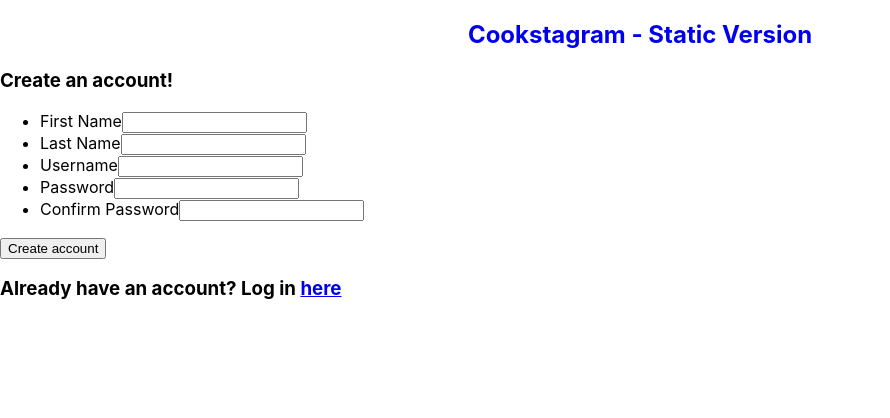
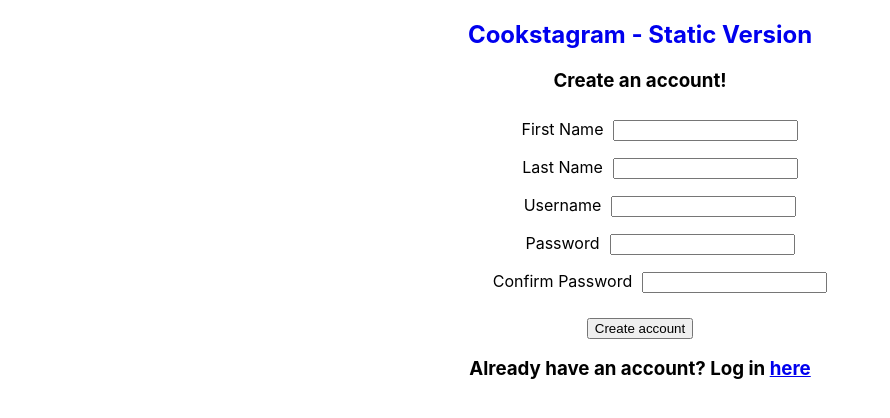
Before and after one commit to ehorn24/cookstagram, a React (Create React App) app: page /signup in a window 1280 px wide. Shown: the top 418 px of the page, without its empty margins (0-890 px from the left). Built offline with nearby package versions, Linux system fonts and the light colour scheme.

Commit message:
added signup form css

```diff
--- a/src/Styles/App.scss
+++ b/src/Styles/App.scss
@@ -3,4 +3,5 @@ body {
   padding: 0;
   @import "navigation";
   @import "header";
+  @import "signup";
 }
--- /dev/null
+++ b/src/Styles/_signup.scss
@@ -0,0 +1,18 @@
+div {
+  text-align: center;
+  ul {
+    text-align: center;
+    li {
+      list-style: none;
+      padding: 8px;
+      input {
+        margin-left: 10px;
+      }
+    }
+  }
+  button {
+    &:hover {
+      background-color: orange;
+    }
+  }
+}
```
